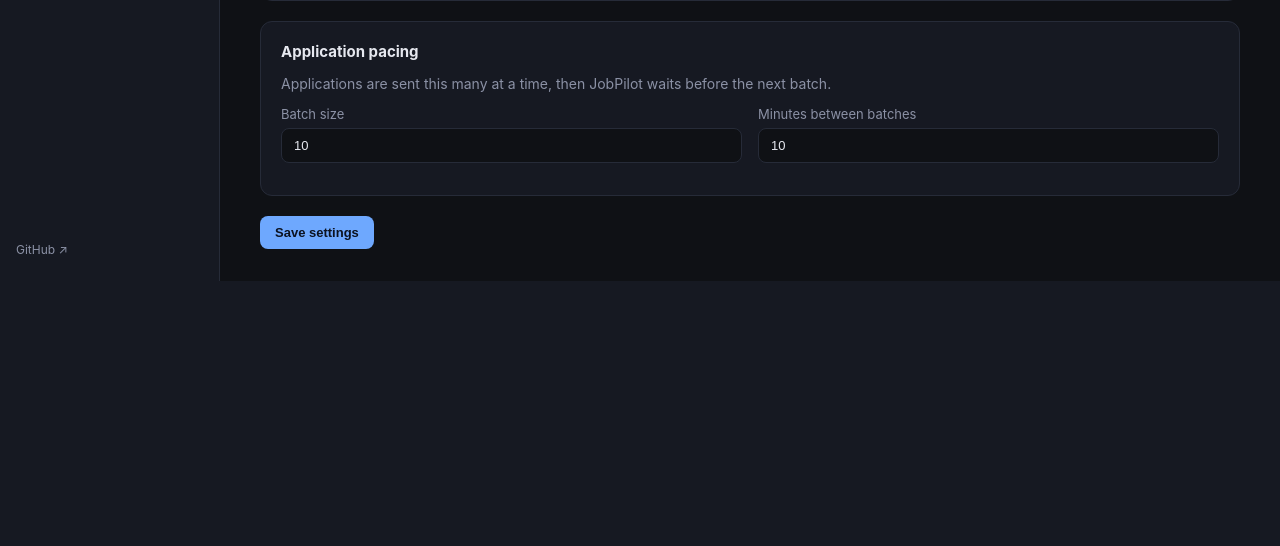
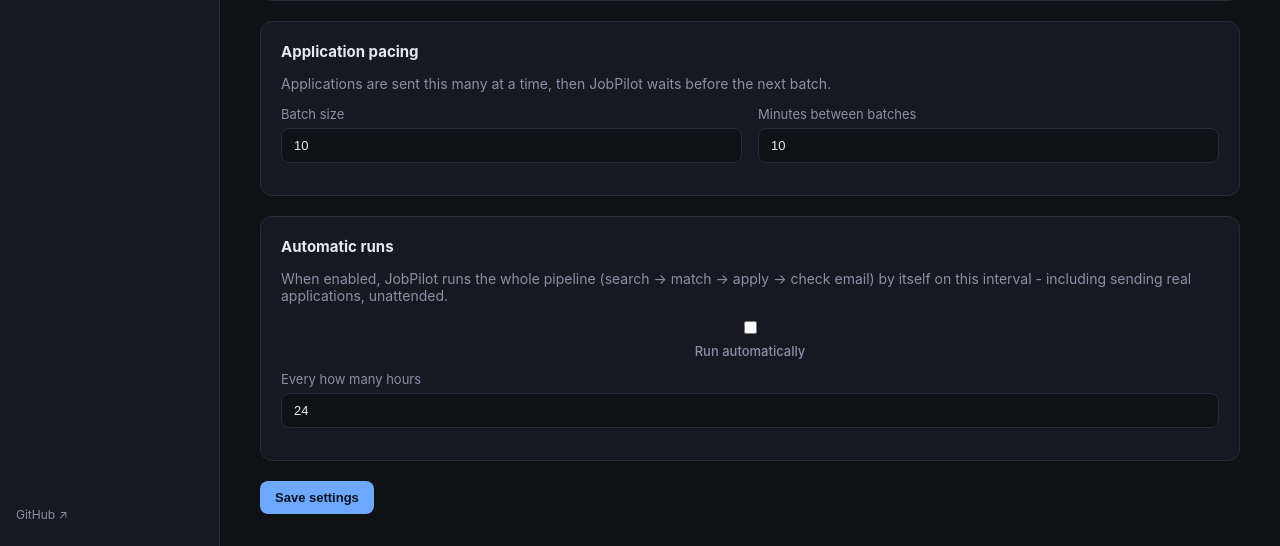
Before and after one commit to Mereyani/JobPilot, a FastAPI app: page /settings in a window 1280 px wide. Shown: the part 997-1543 px from the top of the page. Before the commit the page ends 1278 px from the top, so only its background shows below. Run offline with FastAPI, Linux system fonts and the light colour scheme.

Commit message:
Add opt-in scheduled auto-run for the full pipeline
Per user request: search -> match -> apply -> check-email should repeat
on its own at a configurable interval instead of needing manual clicks
each time. Adds a Settings toggle ("Run automatically") + interval in
hours; a daemon thread started at app startup checks it every 60s and,
when enabled, runs the whole pipeline sequentially (skipping any stage a
manual run already has in flight), reusing the same progress-reporting
path as manual runs so it's visible on the dashboard either way.

Off by default - this sends real, unattended email once enabled, so it's
an explicit opt-in rather than something that starts running on its own.

Also fixed a bidi rendering quirk where LTR paths/hostnames (resume path,
IMAP/SMTP hosts, model names, email address) displayed with reversed
slashes inside the RTL Arabic layout - forced dir="ltr" on those specific
fields.

Co-Authored-By: Claude Sonnet 5 <noreply@anthropic.com>

```diff
--- a/jobpilot/core/settings_store.py
+++ b/jobpilot/core/settings_store.py
@@ -41,6 +41,11 @@ class RuntimeSettings(BaseModel):
     application_batch_size: int = 10
     application_batch_interval_minutes: int = 10
 
+    # --- Automatic recurring runs (off by default - this sends real email
+    # unattended once enabled, so it's an explicit opt-in) ---
+    auto_run_enabled: bool = False
+    auto_run_interval_hours: float = 24
+
     @property
     def countries(self) -> list[str]:
         return [c.strip() for c in self.target_countries.split(",") if c.strip()]
--- a/jobpilot/web/app.py
+++ b/jobpilot/web/app.py
@@ -5,10 +5,12 @@ the Settings page and stored in the local database.
 """
 
 import logging
+import threading
+import time as time_module
 from contextlib import asynccontextmanager
 from pathlib import Path
 
-from fastapi import BackgroundTasks, FastAPI, Form, Request
+from fastapi import FastAPI, Form, Request
 from fastapi.responses import JSONResponse, RedirectResponse
 from fastapi.staticfiles import StaticFiles
 from fastapi.templating import Jinja2Templates
@@ -23,10 +25,13 @@ logger = logging.getLogger(__name__)
 BASE_DIR = Path(__file__).resolve().parent
 templates = Jinja2Templates(directory=str(BASE_DIR / "templates"))
 
+_AUTO_RUN_POLL_SECONDS = 60
+
 
 @asynccontextmanager
 async def _lifespan(_app: FastAPI):
     init_db()
+    threading.Thread(target=_auto_run_loop, daemon=True).start()
     yield
 
 
@@ -61,6 +66,17 @@ def _lang_context(request: Request) -> dict:
 _last_run: dict[str, str] = {}
 _running: set[str] = set()
 
+def _stage_functions() -> dict:
+    from jobpilot.agents import application_agent, email_agent, matching_agent, search_agent
+
+    return {
+        "search": search_agent.run,
+        "match": matching_agent.run,
+        "apply": application_agent.run,
+        "check-email": email_agent.poll_inbox,
+    }
+
+
 def _run_stage(name: str, fn) -> None:
     try:
         result = fn(progress=lambda msg: _last_run.__setitem__(name, msg))
@@ -70,6 +86,46 @@ def _run_stage(name: str, fn) -> None:
         _last_run[name] = f"Error: {exc}"
     finally:
         _running.discard(name)
+
+
+def _trigger_stage(stage: str) -> bool:
+    """Start a stage in the background if it isn't already running.
+    Returns True if it was actually started."""
+    fn = _stage_functions().get(stage)
+    if fn is None or stage in _running:
+        return False
+    _last_run[stage] = "Starting..."
+    _running.add(stage)
+    threading.Thread(target=_run_stage, args=(stage, fn), daemon=True).start()
+    return True
+
+
+def _auto_run_loop() -> None:
+    """Runs the full pipeline on the interval set in Settings ('Run
+    automatically'). Off by default - enabling it means real applications
+    get sent, unattended, on a timer. Re-reads settings every poll so
+    toggling it off (or changing the interval) takes effect within
+    `_AUTO_RUN_POLL_SECONDS`, not only after the next full interval.
+    """
+    while True:
+        settings = get_settings()
+        if settings.auto_run_enabled:
+            logger.info("Auto-run: starting scheduled pipeline")
+            for stage, fn in _stage_functions().items():
+                if stage in _running:
+                    continue  # a manual run is already in flight for this stage
+                _last_run[stage] = "Starting (auto)..."
+                _running.add(stage)
+                _run_stage(stage, fn)  # blocks until this stage finishes
+            interval_hours = get_settings().auto_run_interval_hours
+        else:
+            interval_hours = _AUTO_RUN_POLL_SECONDS / 3600  # check back soon in case it gets enabled
+
+        deadline = time_module.time() + max(interval_hours, 0.1) * 3600
+        while time_module.time() < deadline:
+            time_module.sleep(min(_AUTO_RUN_POLL_SECONDS, deadline - time_module.time()))
+            if get_settings().auto_run_enabled != settings.auto_run_enabled:
+                break  # setting changed mid-wait - re-evaluate immediately
 
 
 def _compute_stats(session) -> dict:
@@ -129,20 +185,8 @@ def api_status():
 
 
 @app.post("/run/{stage}")
-def run_stage(stage: str, background_tasks: BackgroundTasks):
-    from jobpilot.agents import application_agent, email_agent, matching_agent, search_agent
-
-    stages = {
-        "search": search_agent.run,
-        "match": matching_agent.run,
-        "apply": application_agent.run,
-        "check-email": email_agent.poll_inbox,
-    }
-    fn = stages.get(stage)
-    if fn is not None and stage not in _running:
-        _last_run[stage] = "Starting..."
-        _running.add(stage)
-        background_tasks.add_task(_run_stage, stage, fn)
+def run_stage(stage: str):
+    _trigger_stage(stage)
     return RedirectResponse("/", status_code=303)
 
 
@@ -190,6 +234,8 @@ def save_settings(
     application_batch_size: int = Form(10),
     application_batch_interval_minutes: int = Form(10),
     resume_path: str = Form("./data/resume.pdf"),
+    auto_run_enabled: str | None = Form(None),
+    auto_run_interval_hours: float = Form(24),
 ):
     current = get_settings()
     update_settings(
@@ -215,5 +261,7 @@ def save_settings(
         application_batch_size=application_batch_size,
         application_batch_interval_minutes=application_batch_interval_minutes,
         resume_path=resume_path,
+        auto_run_enabled=auto_run_enabled is not None,
+        auto_run_interval_hours=auto_run_interval_hours,
     )
     return RedirectResponse("/settings?saved=1", status_code=303)
--- a/jobpilot/web/i18n.py
+++ b/jobpilot/web/i18n.py
@@ -99,6 +99,13 @@ _STRINGS: dict[str, dict[str, str]] = {
     },
     "field.batch_size": {"en": "Batch size", "ar": "حجم الدفعة"},
     "field.batch_interval": {"en": "Minutes between batches", "ar": "الدقائق بين الدفعات"},
+    "settings.auto_run": {"en": "Automatic runs", "ar": "التشغيل التلقائي"},
+    "settings.auto_run_hint": {
+        "en": "When enabled, JobPilot runs the whole pipeline (search → match → apply → check email) by itself on this interval - including sending real applications, unattended.",
+        "ar": "عند التفعيل، سيشغّل JobPilot خط الأنابيب كاملاً (بحث ← مطابقة ← تقديم ← فحص بريد) تلقائياً على هذا الفاصل الزمني — بما في ذلك إرسال تقديمات حقيقية دون إشراف.",
+    },
+    "field.auto_run_enabled": {"en": "Run automatically", "ar": "تشغيل تلقائي"},
+    "field.auto_run_interval": {"en": "Every how many hours", "ar": "كل كم ساعة"},
     "action.save_settings": {"en": "Save settings", "ar": "حفظ الإعدادات"},
     "placeholder.saved_secret": {
         "en": "•••• saved — leave blank to keep",
--- a/jobpilot/web/templates/settings.html
+++ b/jobpilot/web/templates/settings.html
@@ -25,19 +25,19 @@
           <input type="password" name="anthropic_api_key" placeholder="{{ t('placeholder.saved_secret') if settings.anthropic_api_key else 'sk-ant-...' }}">
         </label>
         <label>{{ t('field.anthropic_model') }}
-          <input type="text" name="anthropic_model" value="{{ settings.anthropic_model }}">
+          <input type="text" name="anthropic_model" value="{{ settings.anthropic_model }}" dir="ltr">
         </label>
         <label>{{ t('field.google_key') }}
           <input type="password" name="google_api_key" placeholder="{{ t('placeholder.saved_secret') if settings.google_api_key else 'AIzaSy...' }}">
         </label>
         <label>{{ t('field.google_model') }}
-          <input type="text" name="google_model" value="{{ settings.google_model }}">
+          <input type="text" name="google_model" value="{{ settings.google_model }}" dir="ltr">
         </label>
         <label>{{ t('field.ollama_url') }}
-          <input type="text" name="ollama_base_url" value="{{ settings.ollama_base_url }}">
+          <input type="text" name="ollama_base_url" value="{{ settings.ollama_base_url }}" dir="ltr">
         </label>
         <label>{{ t('field.ollama_model') }}
-          <input type="text" name="ollama_model" value="{{ settings.ollama_model }}">
+          <input type="text" name="ollama_model" value="{{ settings.ollama_model }}" dir="ltr">
         </label>
       </div>
     </section>
@@ -47,7 +47,7 @@
       <p class="muted">{{ t('settings.email_hint') }}</p>
       <div class="field-grid">
         <label>{{ t('field.email_address') }}
-          <input type="email" name="email_address" value="{{ settings.email_address }}" placeholder="you@example.com">
+          <input type="email" name="email_address" value="{{ settings.email_address }}" placeholder="you@example.com" dir="ltr">
         </label>
         <label>{{ t('field.app_password') }}
           <input type="password" name="email_password" placeholder="{{ t('placeholder.saved_secret') if settings.email_password else '16-character app password' }}">
@@ -62,9 +62,9 @@
         {% endfor %}
       </div>
       <div class="field-grid">
-        <label>{{ t('field.imap_host') }} <input type="text" name="imap_host" id="imap_host" value="{{ settings.imap_host }}"></label>
+        <label>{{ t('field.imap_host') }} <input type="text" name="imap_host" id="imap_host" value="{{ settings.imap_host }}" dir="ltr"></label>
         <label>{{ t('field.imap_port') }} <input type="number" name="imap_port" id="imap_port" value="{{ settings.imap_port }}"></label>
-        <label>{{ t('field.smtp_host') }} <input type="text" name="smtp_host" id="smtp_host" value="{{ settings.smtp_host }}"></label>
+        <label>{{ t('field.smtp_host') }} <input type="text" name="smtp_host" id="smtp_host" value="{{ settings.smtp_host }}" dir="ltr"></label>
         <label>{{ t('field.smtp_port') }} <input type="number" name="smtp_port" id="smtp_port" value="{{ settings.smtp_port }}"></label>
       </div>
       <label class="checkbox">
@@ -83,7 +83,7 @@
           <input type="text" name="target_roles" value="{{ settings.target_roles }}">
         </label>
         <label>{{ t('field.resume_path') }}
-          <input type="text" name="resume_path" value="{{ settings.resume_path }}">
+          <input type="text" name="resume_path" value="{{ settings.resume_path }}" dir="ltr">
         </label>
         <label>{{ t('field.match_threshold') }}
           <input type="number" name="match_threshold" min="0" max="100" value="{{ settings.match_threshold }}">
@@ -104,6 +104,20 @@
       </div>
     </section>
 
+    <section class="panel">
+      <h2>{{ t('settings.auto_run') }}</h2>
+      <p class="muted">{{ t('settings.auto_run_hint') }}</p>
+      <label class="checkbox">
+        <input type="checkbox" name="auto_run_enabled" {{ "checked" if settings.auto_run_enabled }}>
+        {{ t('field.auto_run_enabled') }}
+      </label>
+      <div class="field-grid">
+        <label>{{ t('field.auto_run_interval') }}
+          <input type="number" name="auto_run_interval_hours" min="0.1" step="0.5" value="{{ settings.auto_run_interval_hours }}">
+        </label>
+      </div>
+    </section>
+
     <button type="submit" class="btn btn-primary">{{ t('action.save_settings') }}</button>
   </form>
 
```
Also changed, not shown: tests/test_scheduler.py (added, +45 -0 lines).
